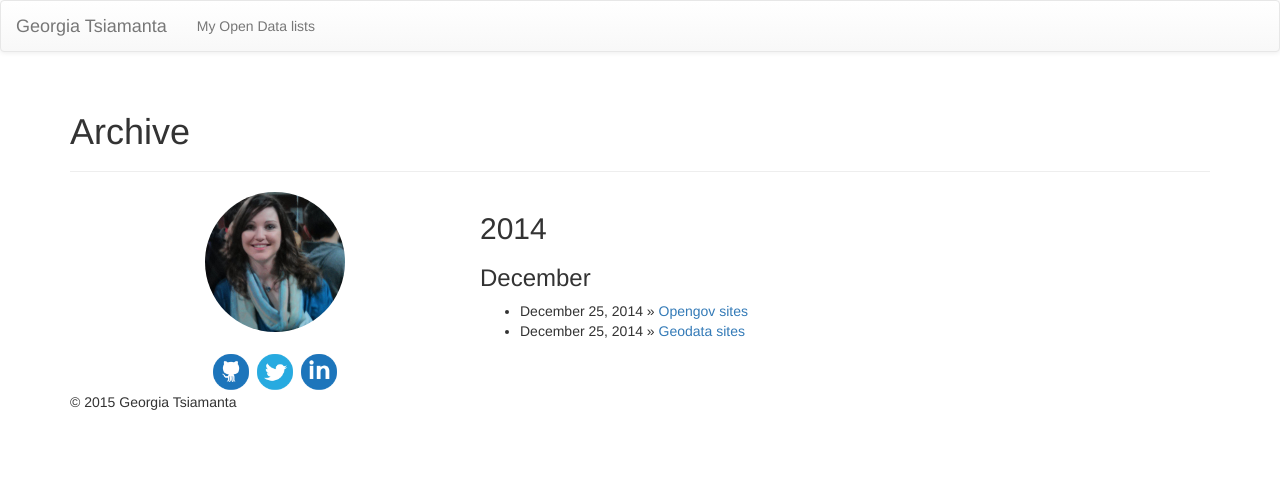
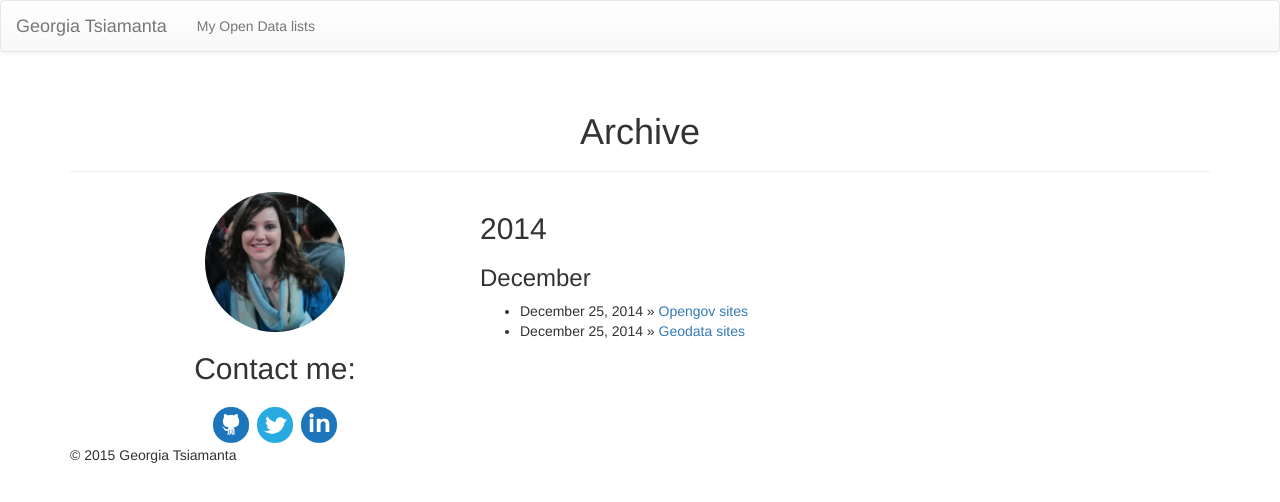
Before and after one commit to georgiats/georgiats-old-blog, a Jekyll site: the page built from archive.html, in a window 1280 px wide. Shown: the top 502 px of the page. Built offline with Jekyll 4.4.1, drawn with Linux system fonts in a browser that asks for light colours; nearby versions of some CDN libraries; library files that are not in the unit come from our copies.

```diff
--- a/_includes/themes/bootstrap-3/page.html
+++ b/_includes/themes/bootstrap-3/page.html
@@ -1,4 +1,4 @@
-<div class="page-header">
+<div class="page-header" align="center">
   <h1>{{ page.title }} </h1>
 </div>
 
@@ -7,7 +7,8 @@
 <div class="row1">
 <div class="col-md-4">
 	<div align="center"><img class="img-circle" src="/images/me.png" alt="Generic placeholder image" style="width: 140px; height: 140px;"></div>
-  	<div align="center"><h2>{% if page.tagline %} <small>{{ page.tagline }}</small>{% endif %}<h2></div>
+  	<!-- <div align="center"><h2>{% if page.tagline %} <small>{{ page.tagline }}</small>{% endif %}<h2></div> -->
+  	<div align="center"><h2>Contact me:<h2></div>
 
 	<div align="center">
         <a href="http://github.com/{{ site.author.github }}/" rel="me" target="_blank"><img class="img-circle" src="/images/github.png" alt="Generic placeholder image" style="width: 40px; height: 40px;"></a>
```
